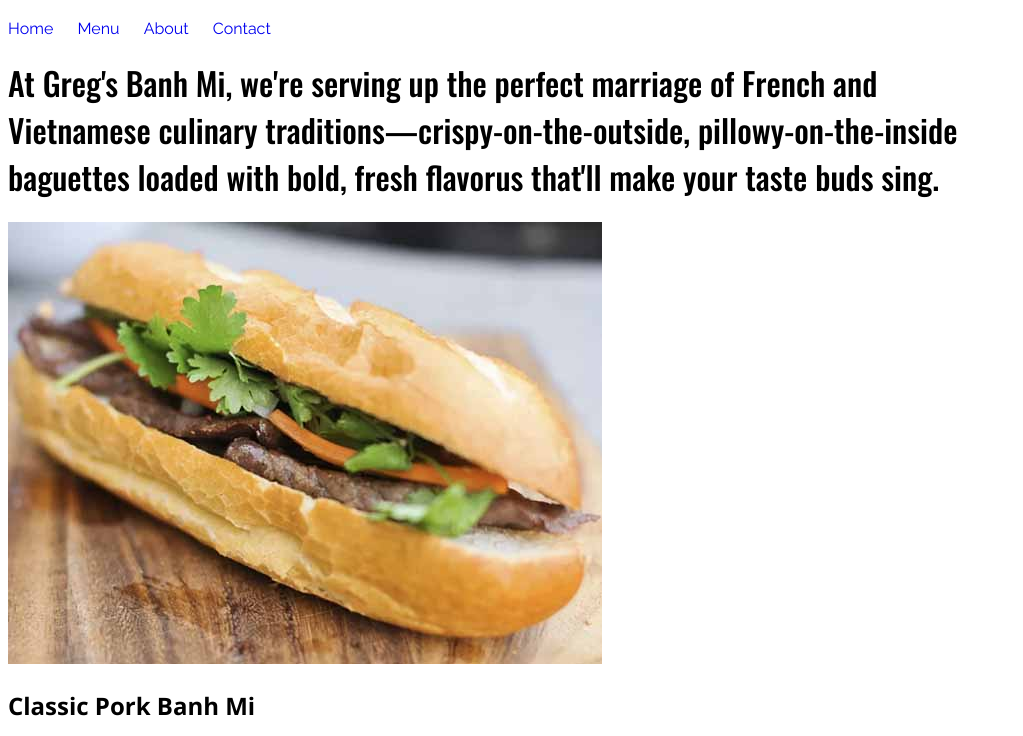
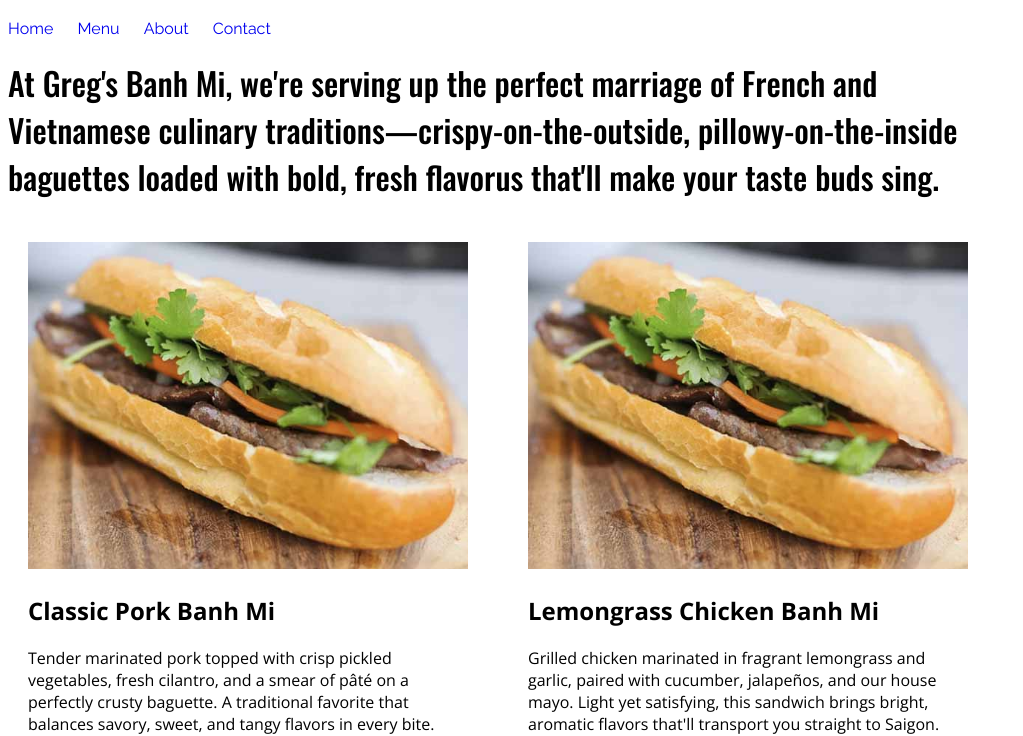
Before and after one commit to pommedeterror/exercise-6, a plain HTML site: page index.html in a window 1280 px wide. Shown: the part 71-807 px from the top of the page, without its empty margins (0-1023 px from the left). Drawn offline with nearby package versions, Linux system fonts and the light colour scheme.

Commit message:
put all images into a grid

```diff
--- a/index.html
+++ b/index.html
@@ -8,7 +8,6 @@
     <link rel="preconnect" href="https://fonts.gstatic.com" crossorigin>
     <link href="https://fonts.googleapis.com/css2?family=Open+Sans:ital,wght@0,300..800;1,300..800&family=Oswald:wght@200..700&family=Raleway:ital,wght@0,100..900;1,100..900&display=swap" rel="stylesheet">
     <style>
-
       body {
         font-family: "Open Sans", sans-serif;
         font-optical-sizing: auto;
@@ -26,8 +25,7 @@
         font-style: normal;
       }
 
-  #site-title {
-  }
+      #site-title {}
 
       nav {
         font-family: "Raleway", sans-serif;
@@ -56,12 +54,27 @@
         color: aqua;
       }
 
-  footer {
+      footer {}
+
+      img {
+        width: 100%;
+      }
+
+      .container {
+        display: grid;
+        grid-template-columns: 50% 50%;
+        gap: 20px;
+      }
+
+      .grid-item {
+        margin: 10px;
+        padding: 10px;
       }
 
     </style>
   </head>
-<body><h1 id="site-title">Greg’s Banh Mi</h1>
+  <body>
+    <h1 id="site-title">Greg’s Banh Mi</h1>
     <nav>
       <ul>
         <li><a href="/">Home</a></li>
@@ -72,21 +85,32 @@
     </nav>
     <h1>At Greg's Banh Mi, we're serving up the perfect marriage of French and Vietnamese culinary traditions—crispy-on-the-outside, pillowy-on-the-inside baguettes loaded with bold, fresh flavorus that'll make your taste buds sing.</h1>
 
+    <div class="container">
+      <div class="grid-item">
         <img src="banh-mi.jpg" alt="An image of a banh-mi sandwich on a wooden table top.">
         <h2>Classic Pork Banh Mi</h2>
         <p>Tender marinated pork topped with crisp pickled vegetables, fresh cilantro, and a smear of pâté on a perfectly crusty baguette. A traditional favorite that balances savory, sweet, and tangy flavors in every bite.</p>
+      </div>
 
+      <div class="grid-item">
         <img src="banh-mi.jpg" alt="An image of a banh-mi sandwich on a wooden table top.">
         <h2>Lemongrass Chicken Banh Mi</h2>
         <p>Grilled chicken marinated in fragrant lemongrass and garlic, paired with cucumber, jalapeños, and our house mayo. Light yet satisfying, this sandwich brings bright, aromatic flavors that'll transport you straight to Saigon.</p>
+      </div>
 
+          <div class="grid-item">
             <img src="banh-mi.jpg" alt="An image of a banh-mi sandwich on a wooden table top.">
             <h2>Tofu Banh Mi</h2>
             <p>Crispy pan-fried tofu glazed in sweet soy sauce, layered with daikon, carrots, and fresh herbs for a vegetarian delight. Proof that plant-based can be just as bold and craveable as any meat-filled sandwich.</p>
+          </div>
 
+          <div class="grid-item">
             <img src="banh-mi.jpg" alt="An image of a banh-mi sandwich on a wooden table top.">
             <h2>Five-Spice Beef Banh Mi</h2>
             <p>Thinly sliced beef seared with aromatic five-spice blend and served with pickled vegetables and spicy Sriracha mayo. Rich, warming spices meet cool, crunchy toppings for an unforgettable flavor experience.</p>
+          </div>
+      </div>
+
       <footer>Because life's too short for boring sandwiches. Greg's got you covered—one crispy baguette at a time.</footer>
   </body>
 </html>
```
Lines whose indentation alone changed are shown as unchanged.
